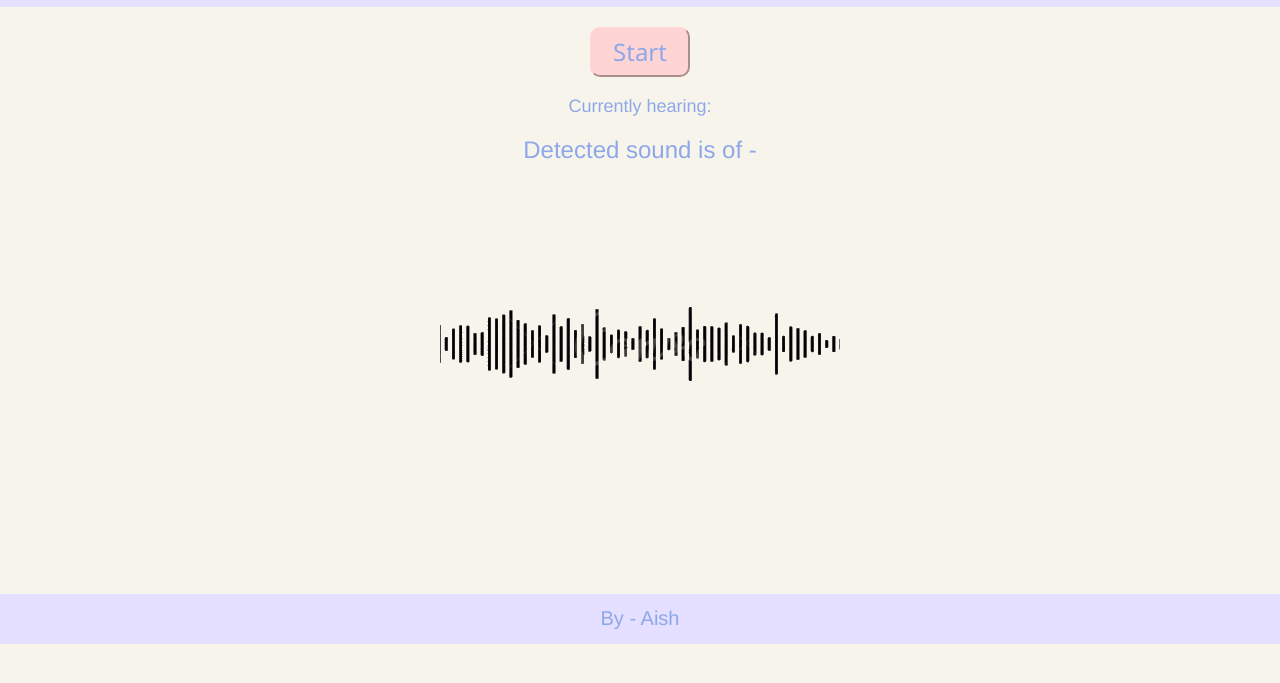
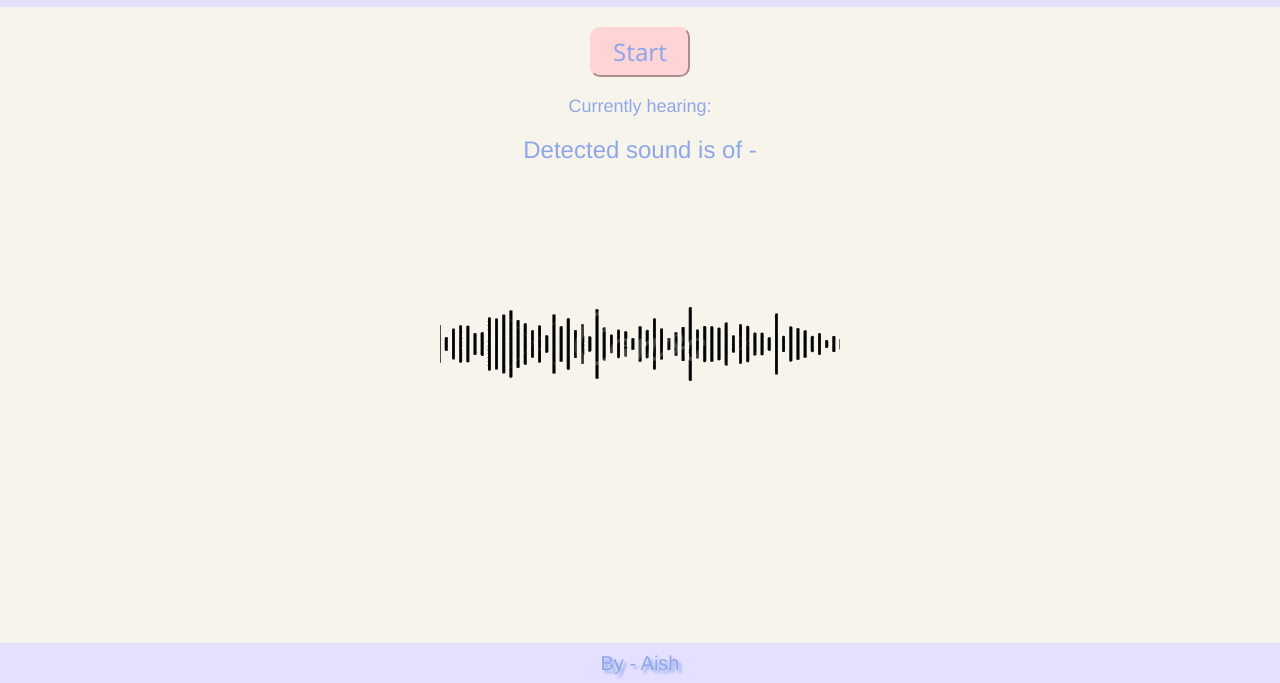
Before and after one commit to coding-learn11/Animal-Sound-Recognition, a plain HTML site: page index.html in a window 1280 px wide. Shown: the part 117-800 px from the top of the page. Drawn offline with nearby package versions, Linux system fonts and the light colour scheme.

Commit message:
Add files via upload

```diff
--- a/index.html
+++ b/index.html
@@ -17,7 +17,7 @@
 
         <div class="main_div">
             <center>
-                <button id="start" onclick="start();">Start</button>
+                <button id="start" onclick="startClassification();">Start</button>
                 <h4 id="timesDetected">Currently hearing: </h4>
                 <h3 id="audioName">Detected sound is of - </h3>
                 <br>
--- a/style.css
+++ b/style.css
@@ -38,10 +38,10 @@ body {
 
 #copyright_footer {
     background-color: rgb(229, 224, 255);
-    height: 50px;
+    line-height: 2;
     font-size: 20px;
-    display: flex;
-    align-items: center;
-    justify-content: center;
-    margin-top: 100px;
+    text-shadow: 3px 3px 3px ;
+    position: fixed;
+    bottom: 0;
+    width: 100%;
 }
```
Also changed, not shown: main.js (+8 -0 lines).
